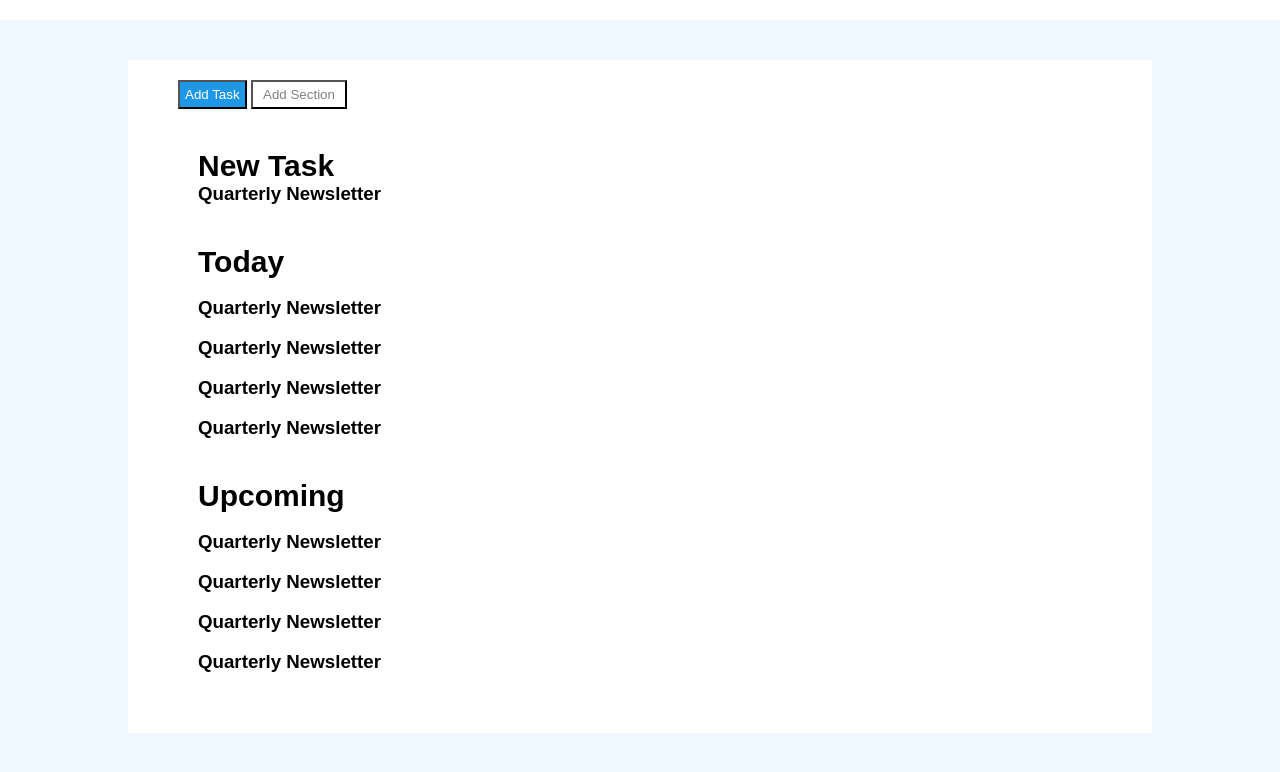
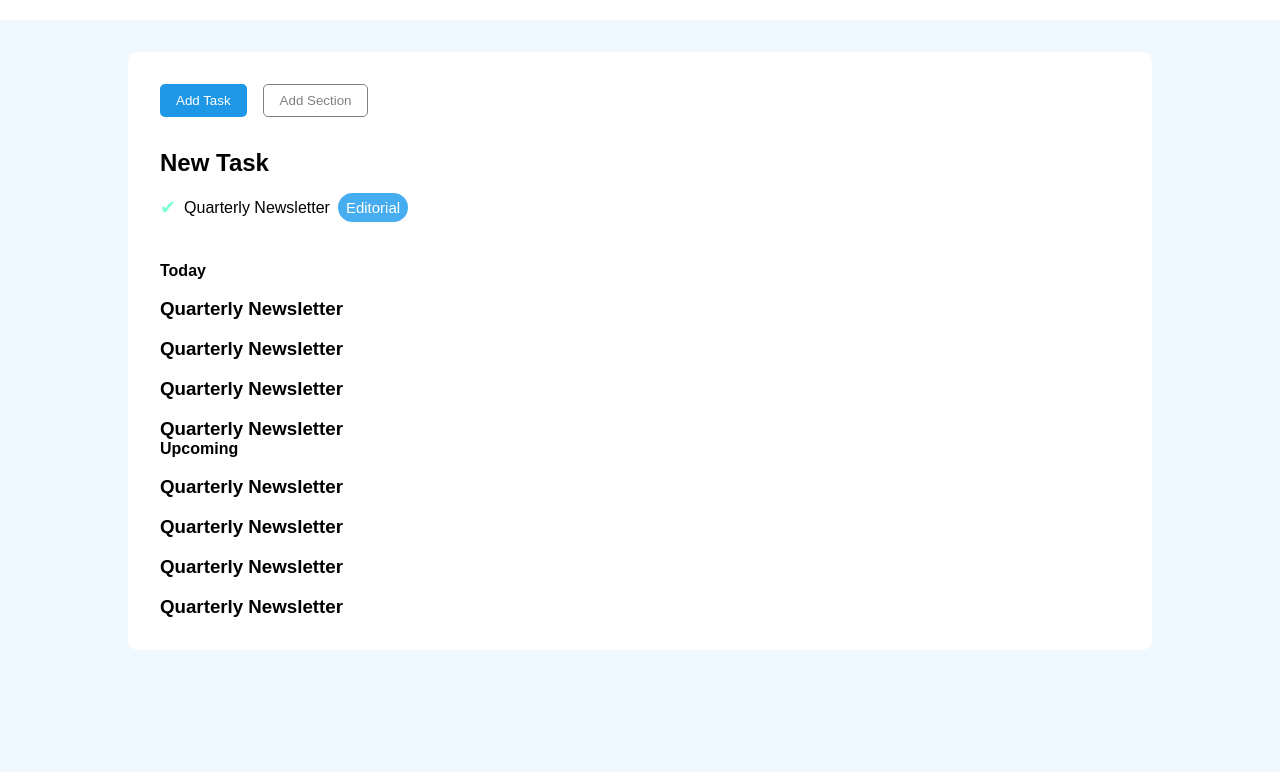
Before and after one commit to giuseppeTrebbi/html-css-toboolist, a plain HTML site: page index.html in a window 1280 px wide. Shown: the part 70-842 px from the top of the page. After the commit the page ends 800 px from the top, so only its background shows below. Drawn offline with Linux system fonts and the light colour scheme.

Commit message:
fix: button layout, list layout changed

```diff
--- a/css/style.css
+++ b/css/style.css
@@ -2,58 +2,95 @@
     margin: 0;
     padding: 0;
     box-sizing: border-box;
-    font-family: Arial, Helvetica, sans-serif;
+    font-family: Arial, sans-serif;
 }
 
 body {
     background-color: aliceblue;
 }
 
-.header {
+header {
     background-color: white;
     height: 90px;
     padding: 10px 20px;
 }
 
-.header image {
+header image {
     height: 70px;
 }
 
-.header strong {
+header strong {
     vertical-align: top;
     font-size: 50px;
 }
 
 main {
   width: 80%;
-  height: auto;
-  margin: 40px auto;
-  padding: 20px 50px;
+  margin: 2rem auto;
+  padding: 2rem;
   background-color: white;
+  border-radius: 10px;
 }
 
-.first-section {
-    border-radius: 3px;
-    border-color: gray;
-    margin: 0 auto;
-}
-
-.second-section {
-    margin: 40px 20px;
-}
-
-.second-section strong {
-    font-size: 30px;
+.controls {
+    display: flex;
+    gap: 1rem;
+    margin-bottom: 2rem;
 }
 
 .task-btn {
-    padding: 5px 5px;
+    padding: 0.5rem 1rem;
+    border-radius: 5px;
+    border: none;
     color: white;
     background-color: rgb(31, 151, 231);
+    cursor: pointer;
 }
 
 .section-btn {
-    padding: 5px 10px;
+    padding: 0.5rem 1rem;
+    border-radius: 5px;
+    border: 1px solid gray;
     background-color: white;
     color: gray;
+    cursor: pointer;
 }
+
+.task-section {
+    margin-bottom: 2rem;
+}
+
+.task-section h2 {
+  font-size: 1.5rem;
+  padding-bottom: 0.5rem;
+}
+
+ul {
+    list-style: none;
+}
+
+li {
+  padding: 0.5rem 0;
+  display: flex;
+  align-items: center;
+  gap: 0.5rem;
+  flex-wrap: wrap;
+}
+
+.check {
+    font-size: 1.2rem;
+    color: aquamarine;
+}
+
+.cross {
+    font-size: 1.2rem;
+    color: red;
+}
+
+.editorial {
+  padding: 6px 8px;
+  border-radius: 15px;
+  font-size: 15px;
+  color: white;
+  background-color: #47adf1;
+}
--- a/index.html
+++ b/index.html
@@ -11,24 +11,23 @@
 
 
 <body>
-    <header class="header">
+    <header>
         <img class="image" src="./img/Logo.png" alt="Logo Toboolist">
         <strong>Toboolist</strong>
     </header>
 
     <main>
-        <div class="first-section">
+        <div class="controls">
             <button class="task-btn">Add Task</button>
             <button class="section-btn">Add Section</button>
         </div>
 
-        <div class="second-section">
-            <strong>New Task</strong>
-            <br>
+        <section class="task-section">
+            <h2>New Task</h2>
             <ul>
-                <h3>Quarterly Newsletter</h3>
+                <li><span class="check">✔</span> Quarterly Newsletter<span class="editorial">Editorial</span></li>
             </ul>
-        </div>
+        </section>
 
         <div class="second-section">
             <strong>Today</strong>
```
